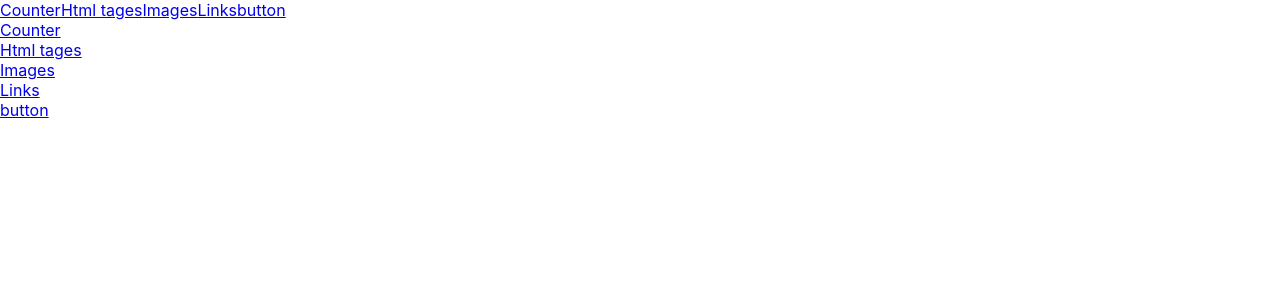
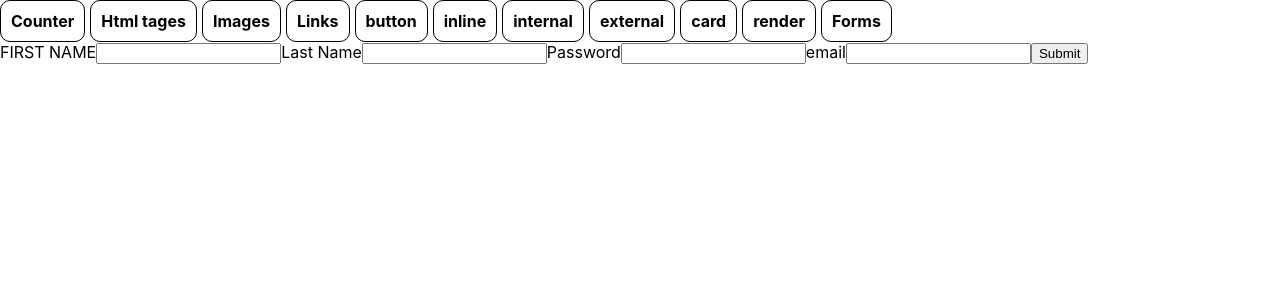
Before and after one commit to JoshiSankar-4021/febreactapp, a React (Create React App) app: page /forms in a window 1280 px wide. Shown: the top 300 px of the page. Built offline with nearby package versions, Linux system fonts and the light colour scheme.

Commit message:
forms, navbar css

```diff
--- a/src/App.js
+++ b/src/App.js
@@ -9,6 +9,7 @@ import Inlinecss from "./CSS/Iinline/inlinecss.jsx"
 import Internal from "./CSS/internal/internalcss.jsx"
 import External from "./CSS/external/externalcss.jsx"
 import Card from "./Card/Card.jsx"
+import Forms from "./forms/forms.jsx"
 import Render from "./render/render.jsx"
 
 import {Routes,Route} from "react-router-dom";
@@ -16,7 +17,7 @@ import {Routes,Route} from "react-router-dom";
   return(
     <>
       <TopNavbar/>
-      <SideNav/>
+      {/* <SideNav/> */}
       <Routes>
         <Route path="/counter"  element={<Counter/>}/>
         <Route path="/htmltags" element={<Htmltags/>}/>
@@ -27,7 +28,8 @@ import {Routes,Route} from "react-router-dom";
         <Route path="/internal" element={< Internal/>}/>
         <Route path="/external" element={< External/>}/>
         <Route path="/card" element={<Card/>}/>
-        <Route path="/" element={<Render/>}/>
+        <Route path="/render" element={<Render/>}/>
+        <Route path="/forms" element={<Forms/>}/>
       </Routes>
     </>
 
--- /dev/null
+++ b/src/forms/forms.jsx
@@ -0,0 +1,16 @@
+function Forms(){
+    return(<div>
+        <form>
+            <label>FIRST NAME</label>
+            <input type="text"/>
+            <label>Last Name</label>
+            <input type="text"/>
+            <label>Password</label>
+            <input type="password"/>
+            <label>email</label>
+            <input type="email"/>
+            <input type="submit"/>
+        </form>
+    </div>
+    )
+} export default Forms;
--- /dev/null
+++ b/src/nav/SideNavbar.css
@@ -0,0 +1,18 @@
+.Sidediv{
+    display:flex;
+    flex-direction:column;
+    gap:10px;
+    margin-top: 20px;
+    background: purple;
+    width:125px
+}
+
+.navlinkside{
+    text-decoration: none;
+    color:red;
+    border:2px solid black;
+    border-radius: 10px;
+    font-weight: bold;
+    padding: 10px;
+    width:100px
+}
--- a/src/nav/SideNavbar.jsx
+++ b/src/nav/SideNavbar.jsx
@@ -1,12 +1,18 @@
 import { NavLink } from "react-router-dom";
+import "./SideNavbar.css";
 function SideNav(){
     return(
-    <div>
-        <NavLink to="/counter">Counter</NavLink><br/>
-        <NavLink to="/htmltags">Html tages</NavLink><br/>
-        <NavLink to="/images">Images</NavLink><br/>
-        <NavLink to="/links">Links</NavLink><br/>
-        <NavLink to="/">button</NavLink><br/>
+    <div className="Sidediv">
+        <NavLink to="/counter" className="navlinkside">Counter</NavLink>
+        <NavLink to="/htmltags" className="navlinkside">Html tages</NavLink>
+        <NavLink to="/images" className="navlinkside">Images</NavLink>
+        <NavLink to="/links" className="navlinkside">Links</NavLink>
+        <NavLink to="/button" className="navlinkside">button</NavLink>
+        <NavLink to="/inline" className="navlinkside">inline</NavLink>
+        <NavLink to="/internal" className="navlinkside">internal</NavLink>
+        <NavLink to="/external" className="navlinkside">external</NavLink>
+        <NavLink to="/card" className="navlinkside">card</NavLink>
+        <NavLink to="/render" className="navlinkside">render</NavLink>
     </div>
 );
 }export default SideNav;
--- /dev/null
+++ b/src/nav/TopNavbar.css
@@ -0,0 +1,12 @@
+.topdiv{
+    display:flex;
+    gap:5px;
+}
+.navlinktop{
+    text-decoration: none;
+    color: black;
+    border:1px solid black;
+    border-radius: 10px;
+    font-weight: bold;
+    padding:10px;
+}
--- a/src/nav/TopNavbar.jsx
+++ b/src/nav/TopNavbar.jsx
@@ -1,12 +1,21 @@
 import { NavLink } from "react-router-dom";
+import "./TopNavbar.css"
 function TopNavBar(){
     return(
-    <div>
-        <NavLink to="/counter">Counter</NavLink>
-        <NavLink to="/htmltags">Html tages</NavLink>
-        <NavLink to="/images">Images</NavLink>
-        <NavLink to="/links">Links</NavLink>
-        <NavLink to="/">button</NavLink>
+    <div className="topdiv">
+
+        <NavLink to="/counter" className="navlinktop">Counter</NavLink>
+        <NavLink to="/htmltags" className="navlinktop">Html tages</NavLink>
+        <NavLink to="/images" className="navlinktop">Images</NavLink>
+        <NavLink to="/links" className="navlinktop">Links</NavLink>
+        <NavLink to="/button" className="navlinktop">button</NavLink>
+        <NavLink to="/inline" className="navlinktop">inline</NavLink>
+        <NavLink to="/internal" className="navlinktop">internal</NavLink>
+        <NavLink to="/external" className="navlinktop">external</NavLink>
+        <NavLink to="/card" className="navlinktop">card</NavLink>
+        <NavLink to="/render" className="navlinktop">render</NavLink>
+        <NavLink to="/forms" className="navlinktop">Forms</NavLink>
+
     </div>
 );
 }export default TopNavBar;
```
